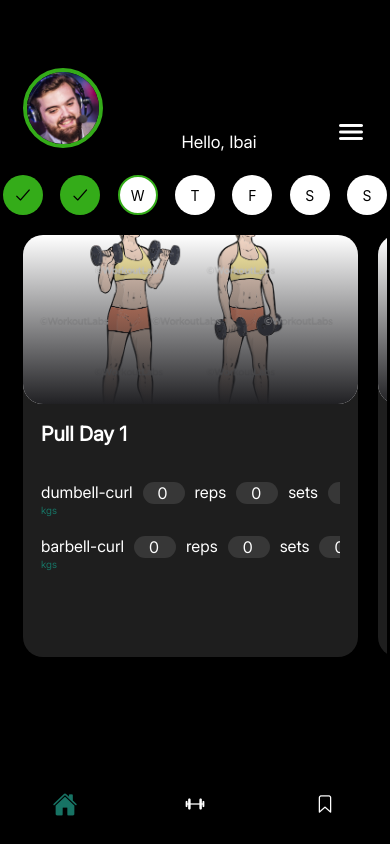
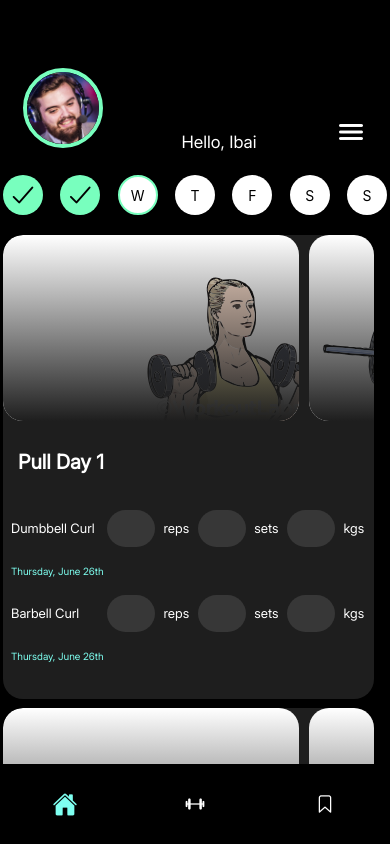
Before and after one commit to andrei-0000/GymIOS, a React Native app: screen /Home in a window 390 px wide. Built offline with nearby package versions, Linux system fonts and the light colour scheme.

Commit message:
workout screen v1

```diff
--- a/components/ProfilePic.tsx
+++ b/components/ProfilePic.tsx
@@ -17,7 +17,7 @@ const styles = StyleSheet.create({
   ImageContainer: {
     height: 80,
     width: 80,
-    borderRadius: 40,
+    borderRadius: 45,
     borderWidth: 4,
     borderColor: COLORS.brightGreen,
     alignItems: "center",
--- a/components/WeekBar.tsx
+++ b/components/WeekBar.tsx
@@ -23,7 +23,7 @@ const WeekDay = ({ status, day }: WeekDayProps) => {
     case "done":
       return (
         <View style={styles.DoneWeekIcon}>
-          <Ionicons name="checkmark" size={20} color="black" />
+          <Ionicons name="checkmark" size={30} color="black" />
         </View>
       );
     case "current":
--- a/components/WorkoutCard.tsx
+++ b/components/WorkoutCard.tsx
@@ -1,8 +1,7 @@
 import {
   Dimensions,
-  FlatList,
+  ScrollView,
   ImageBackground,
-  ScrollView,
   StyleSheet,
   Text,
   TextInput,
@@ -11,69 +10,103 @@ import {
 import React from "react";
 import { COLORS } from "../theme/theme";
 import { LinearGradient } from "expo-linear-gradient";
-import { Exercise, Workout } from "../data/data";
+import { Exercise } from "../data/data";
+import { useState } from "react";
 
-const CARD_WIDTH = Dimensions.get("window").width * 0.86;
-const CARD_HEIGHT = Dimensions.get("window").height * 0.5;
+const CARD_WIDTH = Dimensions.get("window").width * 0.95;
+const CARD_HEIGHT = Dimensions.get("window").height * 0.55;
 
 export interface WorkoutProps {
   id?: string;
   name?: string;
-  exercises?: Exercise[];
+  exercises: Exercise[];
 }
 
 function WorkoutCard({ id, name, exercises }: WorkoutProps) {
-  console.log(exercises);
-  const [reps, onChangeReps] = React.useState("0");
+  const [exerciseData, setExerciseData] = useState(
+    exercises.map((exercise) => ({
+      name: exercise.name,
+      reps: "",
+      sets: "",
+      kgs: "",
+    }))
+  );
+
+  const handleInputChange = (name: string, field: string, value: string) => {
+    setExerciseData((prevData) =>
+      prevData.map((exercise) =>
+        exercise.name === name ? { ...exercise, [field]: value } : exercise
+      )
+    );
+  };
+
+  const pictureSources = exercises.map((exercise) => exercise.picture);
+
   return (
     <LinearGradient colors={["#00000000", "#000000"]}>
       <View style={styles.WorkoutCardContainer}>
-        <ImageBackground
-          source={exercises?.at(0)?.picture}
-          style={styles.CardImageStyle}
+        <ScrollView
+          horizontal
+          showsHorizontalScrollIndicator={false}
+          contentContainerStyle={styles.ScrollViewContainer}
         >
+          {pictureSources.map((source, index) => (
+            <View style={styles.ImageWrapper} key={index}>
+              <ImageBackground source={source} style={styles.CardImageStyle}>
                 <LinearGradient
-            colors={["#00000000", COLORS.darkGrey]}
+                  colors={["#00000000", COLORS.cardGrey]}
                   style={{ height: "100%", width: "100%" }}
-          ></LinearGradient>
+                />
               </ImageBackground>
+            </View>
+          ))}
+        </ScrollView>
         <Text style={styles.HeaderTextStyle}>{name}</Text>
-        <FlatList
+        <ScrollView
           showsVerticalScrollIndicator={false}
           contentContainerStyle={styles.ExerciseListStyle}
-          data={exercises}
-          renderItem={({ item }) => {
+        >
+          {exercises.map((item, index) => {
+            const exercise = exerciseData.find((ex) => ex.name === item.name);
             return (
-              <>
-                <ScrollView horizontal style={styles.ScrollViewFlex}>
-                  <Text style={styles.NormalTextStyle}>{item.name}</Text>
+              <View key={index}>
+                <View style={styles.exerciseContainer}>
+                  <Text style={styles.exerciseName}>{item.name}</Text>
+                  <View style={styles.fieldsContainer}>
                     <TextInput
                       style={styles.input}
-                    onChangeText={onChangeReps}
-                    value={reps}
+                      onChangeText={(value) =>
+                        handleInputChange(item.name, "reps", value)
+                      }
+                      value={exercise?.reps}
                       keyboardType="numeric"
                     />
                     <Text style={styles.NormalTextStyle}>reps</Text>
                     <TextInput
                       style={styles.input}
-                    onChangeText={onChangeReps}
-                    value={reps}
+                      onChangeText={(value) =>
+                        handleInputChange(item.name, "sets", value)
+                      }
+                      value={exercise?.sets}
                       keyboardType="numeric"
                     />
                     <Text style={styles.NormalTextStyle}>sets</Text>
                     <TextInput
                       style={styles.input}
-                    onChangeText={onChangeReps}
-                    value={reps}
+                      onChangeText={(value) =>
+                        handleInputChange(item.name, "kgs", value)
+                      }
+                      value={exercise?.kgs}
                       keyboardType="numeric"
                     />
                     <Text style={styles.NormalTextStyle}>kgs</Text>
+                  </View>
+                </View>
+                <Text style={styles.SmallTextStyle}>Thursday, June 26th</Text>
+              </View>
+            );
+          })}
         </ScrollView>
-                <Text style={styles.SmallTextStyle}>kgs</Text>
-              </>
-            );
-          }}
-        ></FlatList>
       </View>
     </LinearGradient>
   );
@@ -86,15 +119,19 @@ const styles = StyleSheet.create({
     height: CARD_HEIGHT,
     borderRadius: 20,
     padding: 0,
+    overflow: "hidden", // Ensure content stays within the card
   },
-  GradientStyle: {
-    height: "100%",
-    width: "100%",
+  ScrollViewContainer: {
+    flexDirection: "row",
+    paddingHorizontal: 0,
+  },
+  ImageWrapper: {
+    width: CARD_WIDTH * 0.8, // Ensuring each image is smaller than the card width
+    height: CARD_HEIGHT * 0.4,
+    marginRight: 10, // Adds spacing between images
   },
   CardImageStyle: {
-    width: CARD_WIDTH * 1,
-    height: CARD_HEIGHT * 0.4,
-    borderWidth: 0,
+    flex: 1,
     borderRadius: 20,
     overflow: "hidden",
   },
@@ -102,14 +139,15 @@ const styles = StyleSheet.create({
     fontFamily: "inter",
     fontSize: 20,
     color: COLORS.white,
-    padding: 18,
+    paddingHorizontal: 15,
+    paddingTop: 10,
     fontWeight: "bold",
   },
   NormalTextStyle: {
     fontFamily: "inter",
-    fontSize: 16,
+    fontSize: 13,
     color: COLORS.white,
-    fontWeight: "condensed",
+    fontWeight: "400",
   },
   SmallTextStyle: {
     fontFamily: "inter",
@@ -117,27 +155,40 @@ const styles = StyleSheet.create({
     color: COLORS.seaBlue,
   },
   ExerciseListStyle: {
-    gap: 20,
     paddingVertical: 18,
-    paddingHorizontal: 18,
+    paddingHorizontal: 8,
   },
   input: {
-    height: 22,
-    width: 42,
-    margin: 0,
-    borderWidth: 0,
+    height: 37,
+    width: 48,
     borderRadius: 20,
-    paddingHorizontal: 15,
+    paddingHorizontal: 17,
     backgroundColor: COLORS.inputGrey,
-    marginHorizontal: 10,
-    alignItems: "center",
+    marginHorizontal: 6,
     fontFamily: "inter",
     fontSize: 16,
     color: COLORS.white,
-    fontWeight: "condensed",
+    fontWeight: "400",
   },
-  ScrollViewFlex: {
-    flexGrow: 1,
+  exerciseContainer: {
+    flexDirection: "row",
+    justifyContent: "space-between",
+    alignItems: "center",
+    width: "100%",
+    paddingVertical: 18,
+  },
+  exerciseName: {
+    flex: 1,
+    fontFamily: "inter",
+    fontSize: 13,
+    color: COLORS.white,
+    fontWeight: "400",
+  },
+  fieldsContainer: {
+    flexDirection: "row",
+    alignItems: "center",
+    flex: 3,
+    justifyContent: "space-around",
   },
 });
 
--- a/data/data.ts
+++ b/data/data.ts
@@ -19,7 +19,7 @@ export interface Workout {
 
 export const ExerciseData: Exercise[] = [
   {
-    name: "dumbell-curl",
+    name: "Dumbbell Curl",
     description: "lorem ipsum",
     picture: require("../assets/exercises/dumbell-curl.png"),
     exercise_group: ["biceps", "arms"],
@@ -29,7 +29,7 @@ export const ExerciseData: Exercise[] = [
     weight: 0,
   },
   {
-    name: "barbell-curl",
+    name: "Barbell Curl",
     description: "lorem ipsum",
     picture: require("../assets/exercises/barbell-curl.png"),
     exercise_group: ["biceps", "arms"],
--- a/screens/HomeScreen.tsx
+++ b/screens/HomeScreen.tsx
@@ -33,20 +33,19 @@ const HomeScreen = () => {
         <HeaderBar title="Hello, Ibai" />
         <WeekBar></WeekBar>
         <FlatList
-          horizontal
-          showsVerticalScrollIndicator={false}
+          showsHorizontalScrollIndicator={false}
           data={workoutList}
           contentContainerStyle={styles.FlatListContainer}
           keyExtractor={(item) => item.id}
           renderItem={({ item }) => {
             return (
-              <TouchableOpacity>
-                <WorkoutCard
-                  id={item.id}
-                  name={item.name}
-                  exercises={item.exercises}
-                ></WorkoutCard>
-              </TouchableOpacity>
+              // <TouchableOpacity>
+              <WorkoutCard
+                id={item.id}
+                name={item.name}
+                exercises={item.exercises}
+              ></WorkoutCard>
+              //</ScrollView> </TouchableOpacity>
             );
           }}
         />
@@ -65,9 +64,9 @@ const styles = StyleSheet.create({
     flexGrow: 1,
   },
   FlatListContainer: {
-    gap: 20,
+    gap: 9,
     paddingVertical: 20,
-    paddingHorizontal: 20,
+    paddingHorizontal: 0,
   },
 });
 
--- a/theme/theme.ts
+++ b/theme/theme.ts
@@ -1,5 +1,6 @@
 export const COLORS = {
-  seaBlue: "#177364",
+  seaBlue: "#7EFFF0",
+
   lightBlue: "#1961b2",
   skyBlue: "#c8daf2",
   lakeBlue: "#95bfe7",
@@ -11,5 +12,5 @@ export const COLORS = {
   cardGrey: "#1E1E1E",
   inputGrey: "#373737",
   white: "#ffffff",
-  brightGreen: "#34ac19",
+  brightGreen: "#78FFBE",
 };
```
Lines whose indentation alone changed are shown as unchanged.
